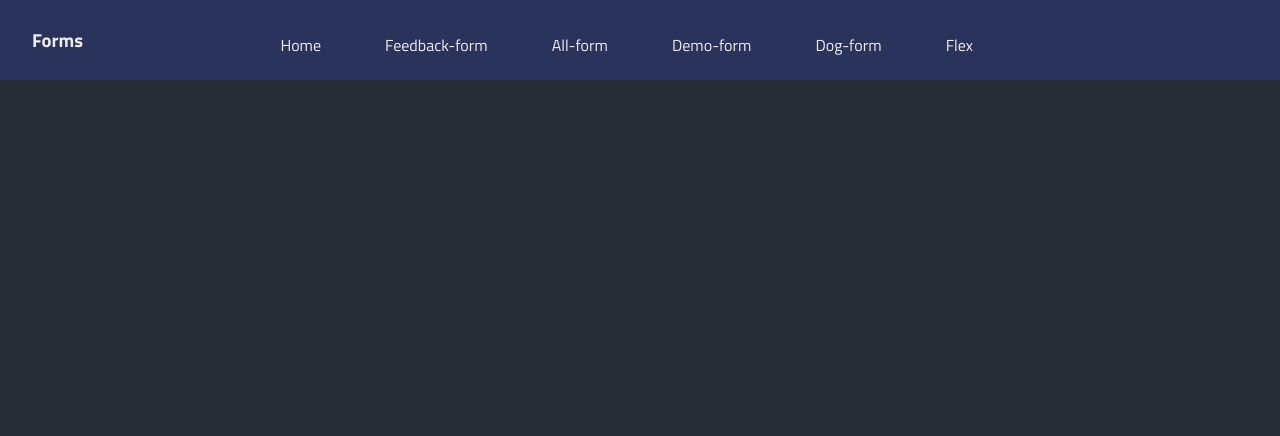
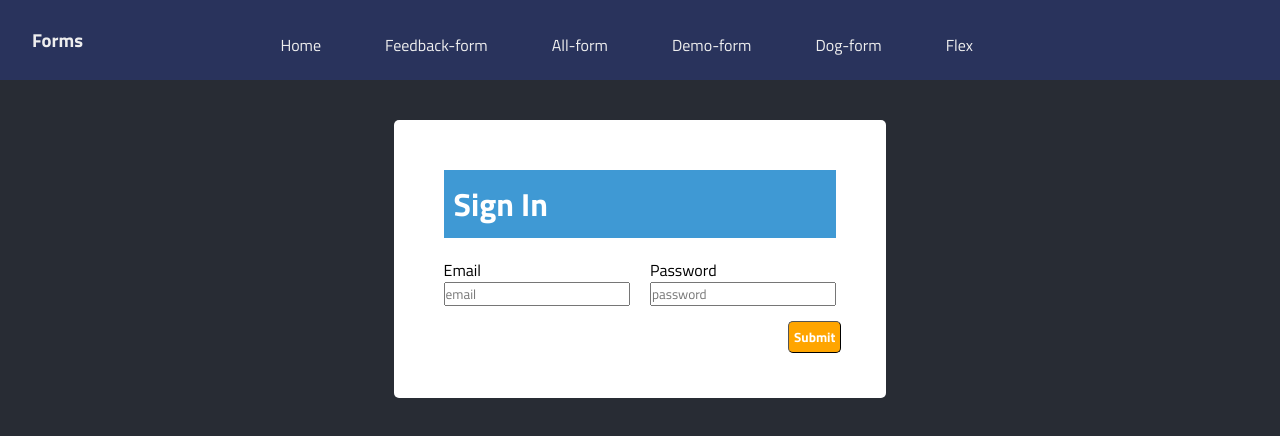
Before and after one commit to eleanor-tosh/form-practice, a React (Create React App) app: page /Flex in a window 1280 px wide. Shown: the top 436 px of the page. Built offline with nearby package versions, Linux system fonts and the light colour scheme.

Commit message:
flex form

```diff
--- a/src/pages/Flex.jsx
+++ b/src/pages/Flex.jsx
@@ -2,7 +2,26 @@ import React from 'react'
 import styles from '../styles/flex.module.css'
 
 function Flex() {
-  return <div></div>
+  return (
+    <div>
+      <form className={styles.formflex}>
+        <div className={styles.signin}>Sign In</div>
+        <div className={styles.inputs}>
+          <div className={styles.flexer}>
+            <label>Email</label>
+            <input placeholder="email" />
+          </div>
+          <div className={styles.flexer}>
+            <label>Password</label>
+            <input placeholder="password" />
+          </div>
+        </div>
+        <div className={styles.buttondiv}>
+          <button className={styles.button}>Submit</button>
+        </div>
+      </form>
+    </div>
+  )
 }
 
 export default Flex
--- a/src/styles/flex.module.css
+++ b/src/styles/flex.module.css
@@ -0,0 +1,42 @@
+.formflex{
+  width:38.5%;
+  background-color: white;
+  margin: 40px auto;
+  padding: 40px;
+  border-radius: 5px;
+}
+
+.signin{
+  background-color: rgb(63, 153, 212);
+  color:white;
+  font-weight: bold;
+  padding: 10px;
+  margin: 10px;
+  font-size:2rem;
+}
+
+.button {
+  background-color: orange;
+  color: white;
+  border-radius: 5px;
+  margin: 5px;
+padding: 5px;
+font-weight: bold;
+border-width: 1px;
+max-width: 30%;
+}
+
+.buttondiv{
+text-align: right;
+}
+
+.flexer{
+  display: flex;
+  flex-direction: column;
+  flex:1;
+  margin: 10px;
+}
+
+.inputs{
+  display: flex;
+}
```
